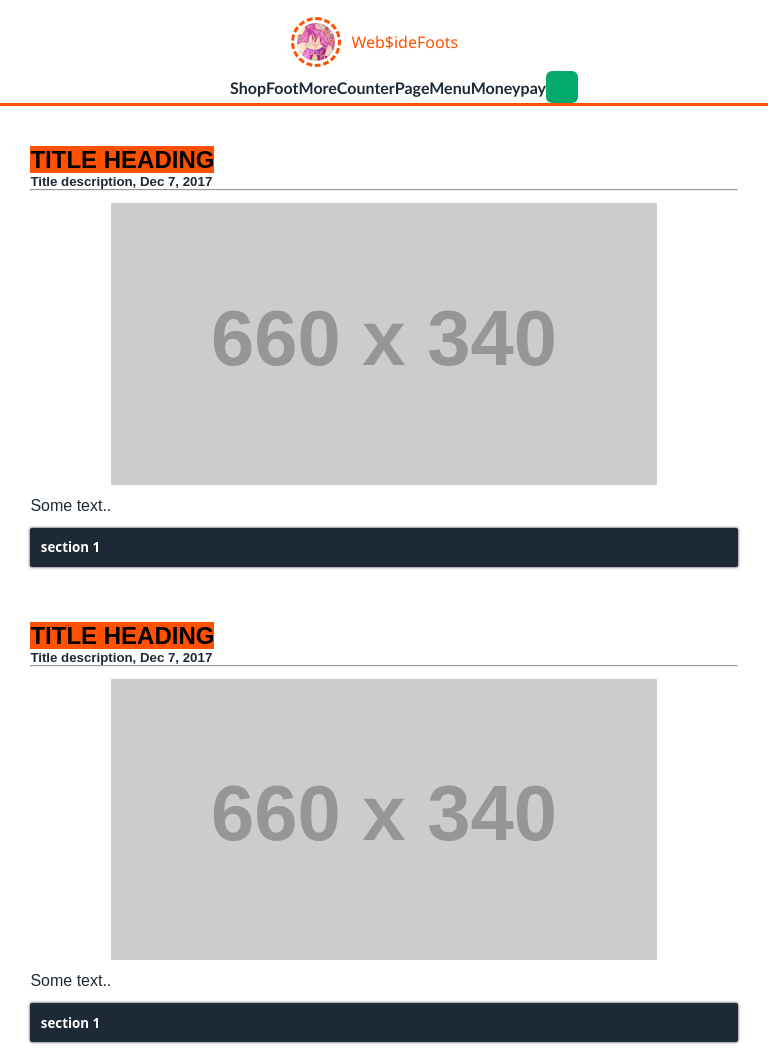
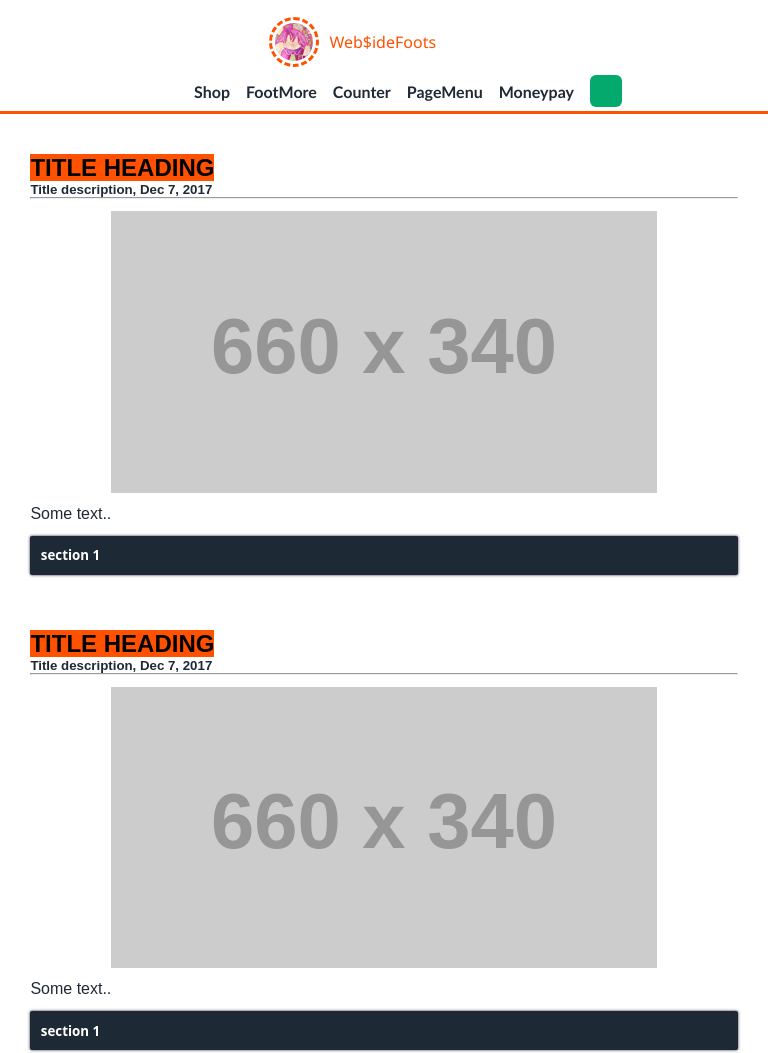
Before and after one commit to phat00291/responsive-blog, a plain HTML site: page index.html in a window 768 px wide. Shown: the top 1053 px of the page. Drawn offline with Linux system fonts and the light colour scheme; placeholder pictures from the web are drawn by us.

Commit message:
first on commit

```diff
--- a/style.css
+++ b/style.css
@@ -294,7 +294,8 @@ mark{
                     place-items: center;
                     padding: 0;
                     & .menuFoots {
-                        gap: 0;
+                        gap: 1rem;
+                        margin: 0.25rem;
                     }
                     & .logouser {
                         margin-top: 13px;
```
